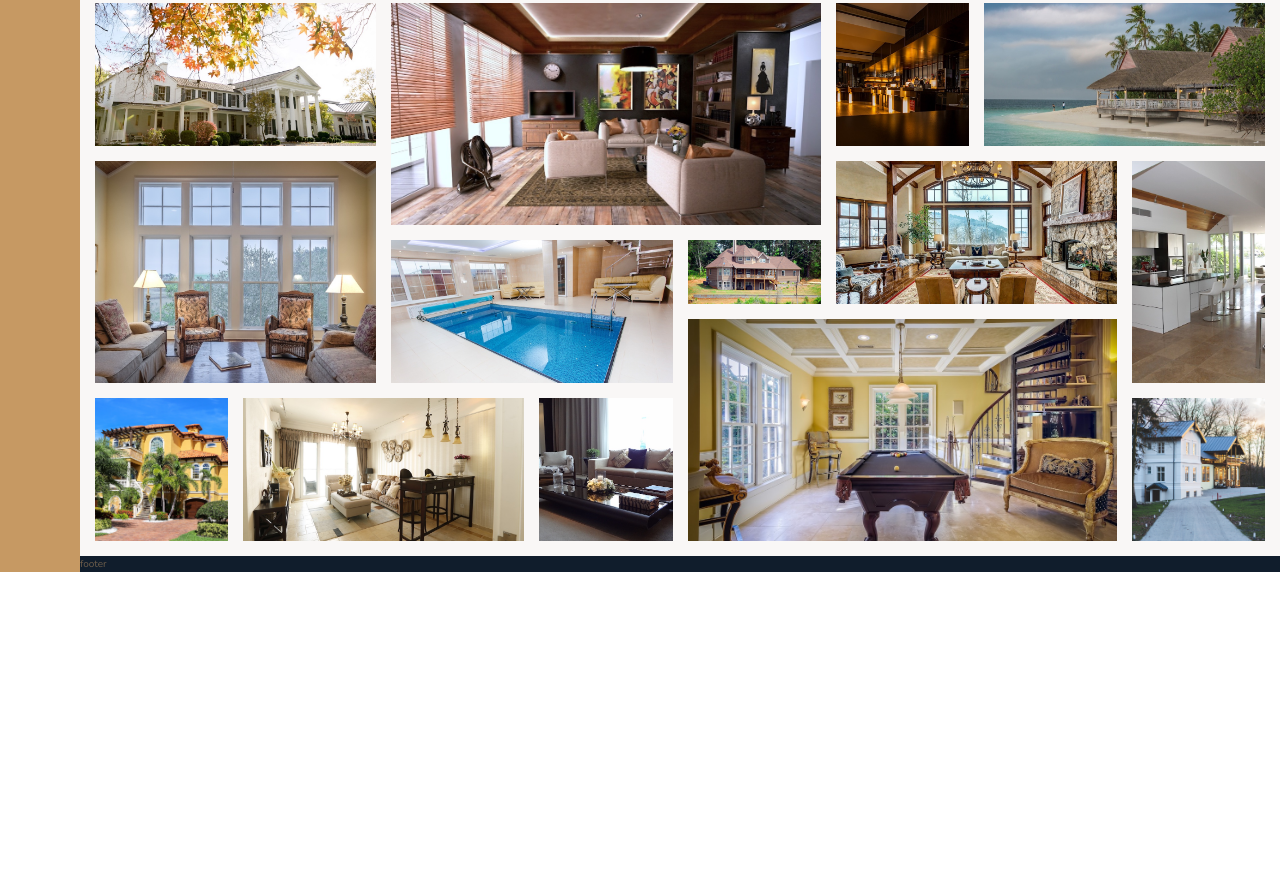
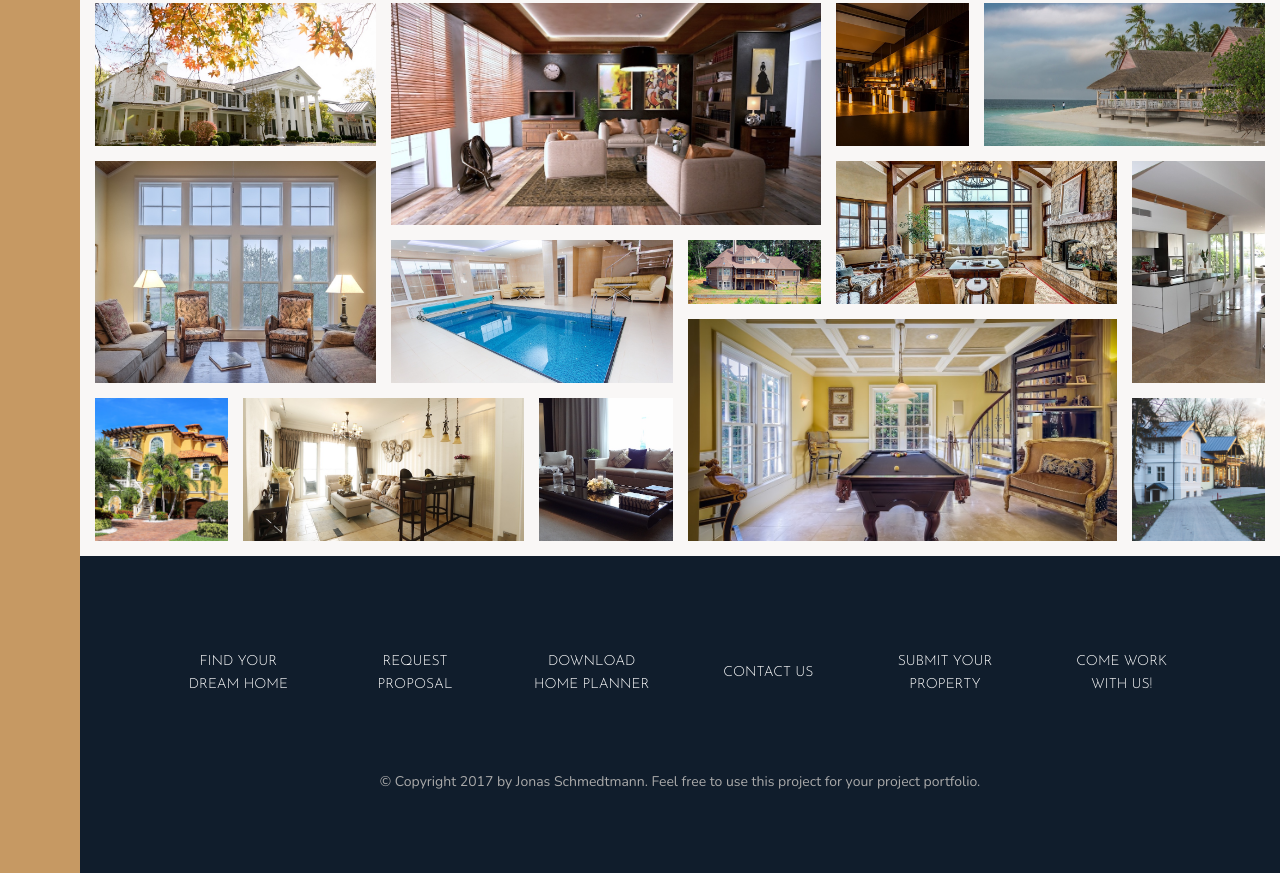
Before and after one commit to Itsyaboikris/Nexter-page, a website: page index.html in a window 1280 px wide. Shown: the part 3084-3957 px from the top of the page. Before the commit the page ends 3656 px from the top, so only its background shows below. Drawn offline with nearby package versions, Linux system fonts and the light colour scheme.

Commit message:
footer section

```diff
--- a/index.html
+++ b/index.html
@@ -344,7 +344,17 @@
 		</section>
 
 		<footer class="footer">
-			footer
+			<ul class="nav">
+				<li class="nav__item"><a href="#" class="nav__link">Find your dream home</a></li>
+				<li class="nav__item"><a href="#" class="nav__link">Request proposal</a></li>
+				<li class="nav__item"><a href="#" class="nav__link">Download home planner</a></li>
+				<li class="nav__item"><a href="#" class="nav__link">Contact us</a></li>
+				<li class="nav__item"><a href="#" class="nav__link">Submit your property</a></li>
+				<li class="nav__item"><a href="#" class="nav__link">Come work with us!</a></li>
+			</ul>
+			<p class="copyright">
+				&copy; Copyright 2017 by Jonas Schmedtmann. Feel free to use this project for your project portfolio.
+			</p>
 		</footer>
     </body>
 </html>
--- a/sass/_footer.scss
+++ b/sass/_footer.scss
@@ -1,4 +1,43 @@
 .footer {
-	background-color: $color-secondary;
-	grid-column: full-start / full-end;
+    background-color: $color-secondary;
+    grid-column: full-start / full-end;
+    padding: 8rem;
 }
+
+.nav {
+    list-style: none;
+
+    display: grid;
+    grid-template-columns: repeat(auto-fit, minmax(15rem, 1fr));
+    grid-gap: 2rem;
+    align-items: center;
+
+    &__link:link,
+    &__link:visited {
+        font-size: 1.4rem;
+        color: #fff;
+        text-decoration: none;
+        font-family: $font-display;
+        text-transform: uppercase;
+        text-align: center;
+        padding: 1.5rem;
+        display: block;
+        transition: all .2s;
+    }
+
+    &__link:hover,
+    &__link:active {
+        background-color: rgba(#fff, .05);
+        transform: translateY(-3px);
+    }
+}
+
+.copyright {
+    font-size: 1.4rem;
+    color: $color-grey-light-2;
+    margin-top: 6rem;
+    margin-right: auto;
+    margin-left: auto;
+    text-align: center;
+    width: 70%;
+}
```
Also changed, not shown: css/style.css.
